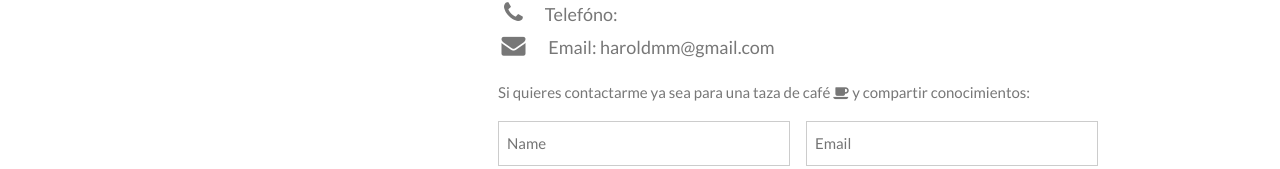
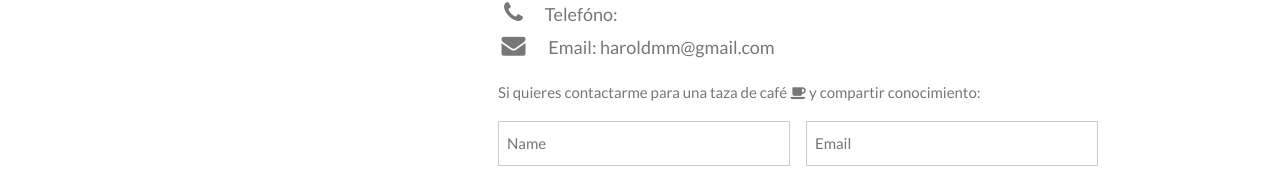
Before and after one commit to HaroldMedinaM/HaroldMedinaM.github.io, a plain HTML site: page index.html in a window 1280 px wide. Shown: the part 3110-3279 px from the top of the page. Drawn offline with nearby package versions, Linux system fonts and the light colour scheme.

Commit message:
Update index.html

```diff
--- a/index.html
+++ b/index.html
@@ -218,7 +218,7 @@ body, html {
         <i class="fa fa-phone fa-fw w3-hover-text-black w3-xlarge w3-margin-right"></i>Telefóno: <br>
         <i class="fa fa-envelope fa-fw w3-hover-text-black w3-xlarge w3-margin-right"></i> Email: haroldmm@gmail.com<br>
       </div>
-      <p>Si quieres contactarme ya sea para una taza de café <i class="fa fa-coffee"></i> y compartir conocimientos:</p>
+      <p>Si quieres contactarme para una taza de café <i class="fa fa-coffee"></i> y compartir conocimiento:</p>
       <form action="/action_page.php" target="_blank">
         <div class="w3-row-padding" style="margin:0 -16px 8px -16px">
           <div class="w3-half">
```
